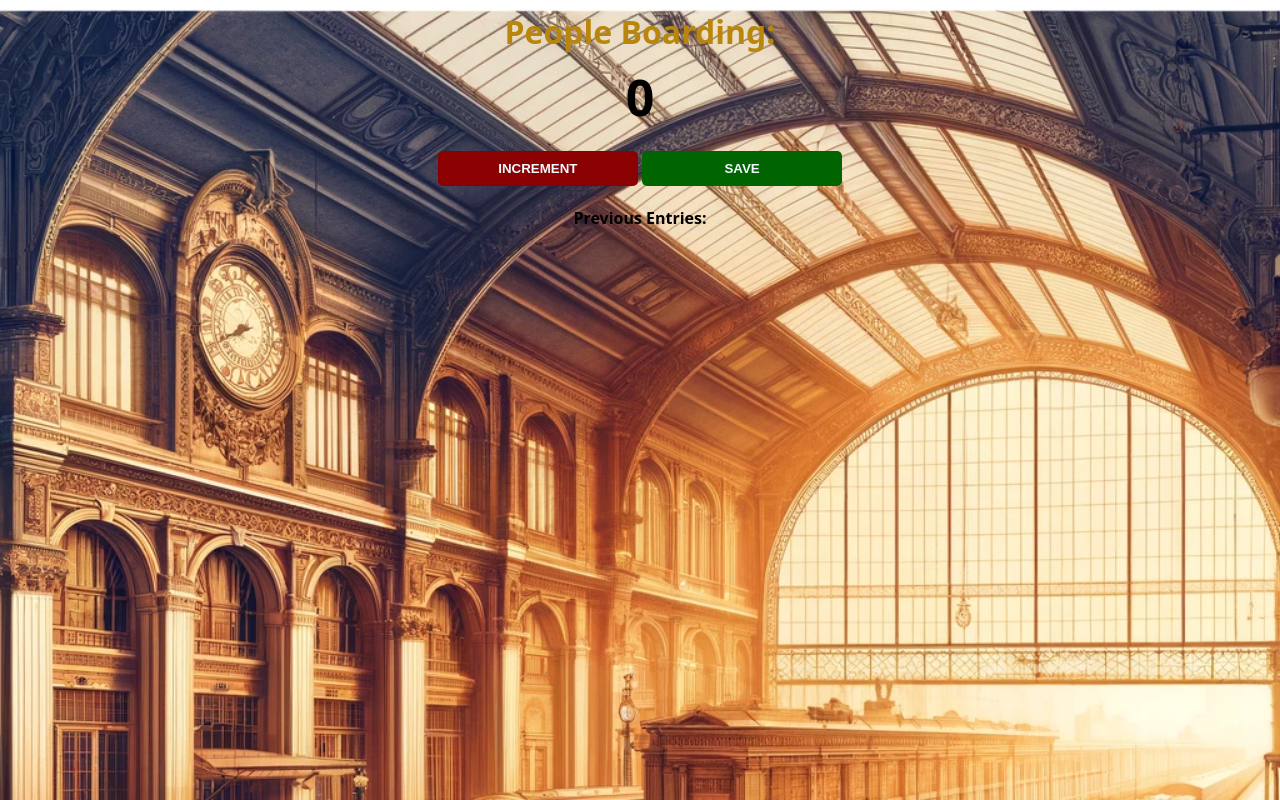
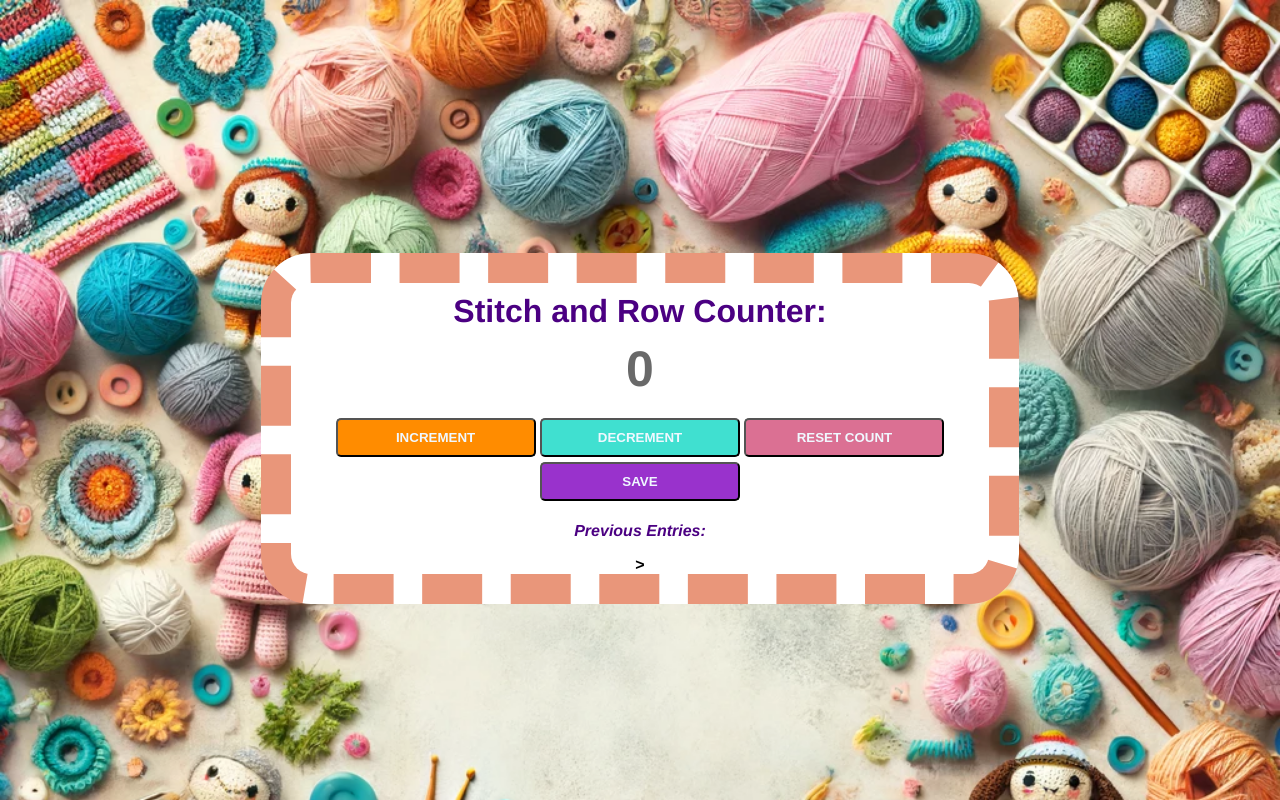
Before and after one commit to Brangwynn/stitch-row-counter, a plain HTML site: page index.html in a window 1280 px wide. Drawn offline with Linux system fonts and the light colour scheme.

Commit message:
Added additional features, customized app

```diff
--- a/index.css
+++ b/index.css
@@ -1,25 +1,37 @@
 body {
-    background-image: url("train-station.webp");
+    background-image: url("crochet.webp");
     background-size: cover;
-    font-family: system-ui, -apple-system, BlinkMacSystemFont, 'Segoe UI', Roboto, Oxygen, Ubuntu, Cantarell, 'Open Sans', 'Helvetica Neue', sans-serif;
+    font-family:'Franklin Gothic Medium', 'Arial Narrow', Arial, sans-serif;
     font-weight: bold;
     text-align: center;
+    height: 50vh;
+}
+
+.container {
+    background: white;
+    max-width: 60%;
+    margin-top: 20%;
+    margin-left: 20%;
+    margin-right: 20%;
+    border: 30px dashed darksalmon;
+    border-radius: 50px;
 }
 
 h1 {
     margin-top: 10px;
     margin-bottom: 10px;
-    color: darkgoldenrod;
+    color: indigo;
 }
 
 h2 {
     font-size: 50px;
+    color: dimgray;
     margin-top: 0;
     margin-bottom: 20px;
 }
 
 button {
-    border: none;
+    border:c solid black;
     padding-top: 10px;
     padding-bottom: 10px;
     color: aliceblue;
@@ -30,9 +42,25 @@ button {
 }
 
 #increment-btn {
-    background: darkred;
+    background: darkorange;
+
+}
+
+#decrement-btn {
+    background: turquoise;
+}
+
+#reset-btn {
+    background: palevioletred;
 }
 
 #save-btn {
-    background: darkgreen;
+    background: darkorchid;
 }
+
+#save-el {
+    font-family: 'Franklin Gothic Medium', 'Arial Narrow', Arial, sans-serif;
+    font-style: italic;
+    color: indigo;
+    font-weight: bold;
+}
--- a/index.html
+++ b/index.html
@@ -3,11 +3,15 @@
         <link rel="stylesheet" href="index.css">
     </head>
     <body>
-        <h1>People Boarding:</h1>
-        <h2 id="count-el">0</h2>
-        <button id="increment-btn" onclick="increment()">INCREMENT</button>
-        <button id="save-btn" onclick="save()">SAVE</button>
-        <p id="save-el">Previous Entries: </p>
-        <script src="index.js"> </script>
+        <div class="container">
+            <h1>Stitch and Row Counter:</h1>
+            <h2 id="count-el">0</h2>
+            <button id="increment-btn" onclick="increment()">INCREMENT</button>
+            <button id="decrement-btn" onclick="decrement()">DECREMENT</button>
+            <button id="reset-btn" onclick="reset()">RESET COUNT</button>
+            <button id="save-btn" onclick="save()">SAVE</button>
+            <p id="save-el">Previous Entries: </p>
+            <script src="index.js"> </script>>
+        </div>
     </body>
 </html>
--- a/index.js
+++ b/index.js
@@ -4,6 +4,16 @@ let countEl = document.getElementById("count-el")
 
 function increment() {
     count += 1
+    countEl.textContent = count
+}
+
+function decrement() {
+    count -= 1
+    countEl.textContent = count
+}
+
+function reset() {
+    count = 0
     countEl.textContent = count
 }
 
@@ -15,4 +25,4 @@ function save() {
 }
 
 console.log(count)
-console.log("Let's count people on the train!")
+console.log("Let's count ze rows!")
```
Also changed, not shown: crochet.webp (added).
